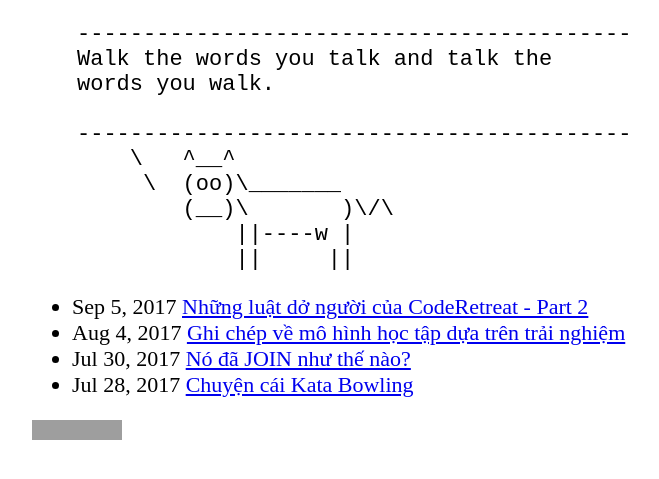
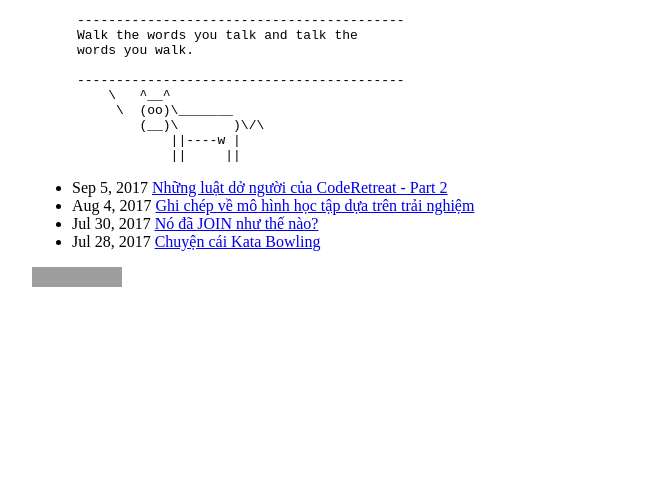
Before and after one commit to binhsonnguyen/binhsonnguyen.github.io, a Jekyll site: the page built from index.html, in a window 1280 px wide. Shown: the top 479 px of the page, without its empty margins (238-897 px from the left). Built offline with Jekyll 4.4.1, drawn with Linux system fonts in a browser that asks for light colours; grey boxes are pictures that could not be loaded.

Commit message:
revert addition styles

```diff
--- a/_sass/scratch.scss
+++ b/_sass/scratch.scss
@@ -4,10 +4,6 @@ $spacing-unit:     30px !default;
 $content-width:    800px !default;
 $on-palm:          600px !default;
 $on-laptop:        800px !default;
-
-body {
-  font-size: 22px;
-}
 
 @mixin media-query($device) {
   @media screen and (max-width: $device) {
```
